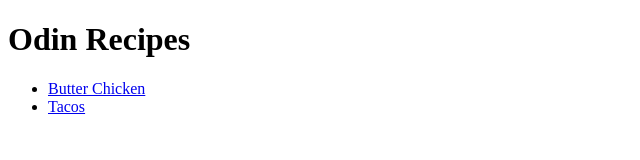
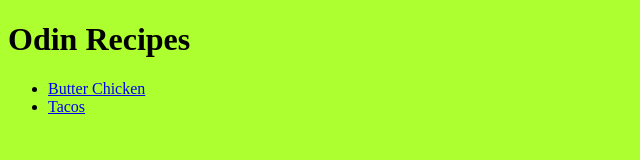
Before and after one commit to 22vghai/odin-recipes, a plain HTML site: page index.html in a window 1280 px wide. Shown: the whole page, without its empty margins (0-640 px from the left). Drawn offline with Linux system fonts and the light colour scheme.

Commit message:
implemented CSS stylesheet; specifics TBD

```diff
--- a/index.html
+++ b/index.html
@@ -4,6 +4,7 @@
     <meta charset="UTF-8">
     <meta name="viewport" content="width=device-width, initial-scale=1.0">
     <title>Recipes Homepage</title>
+    <link rel="stylesheet" href="style.css">
 </head>
 <body>
     <h1>Odin Recipes</h1>
--- /dev/null
+++ b/style.css
@@ -0,0 +1,3 @@
+body {
+    background-color: greenyellow;
+}
```
